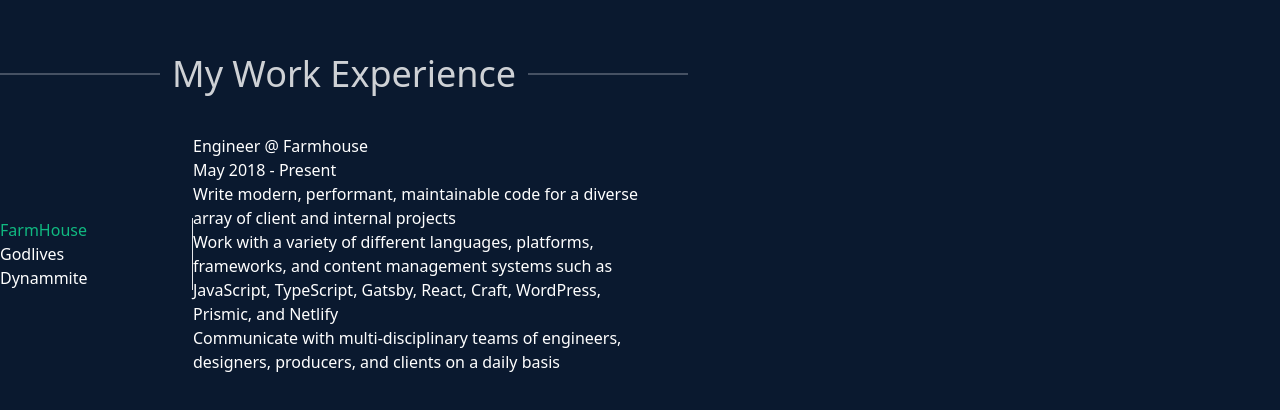
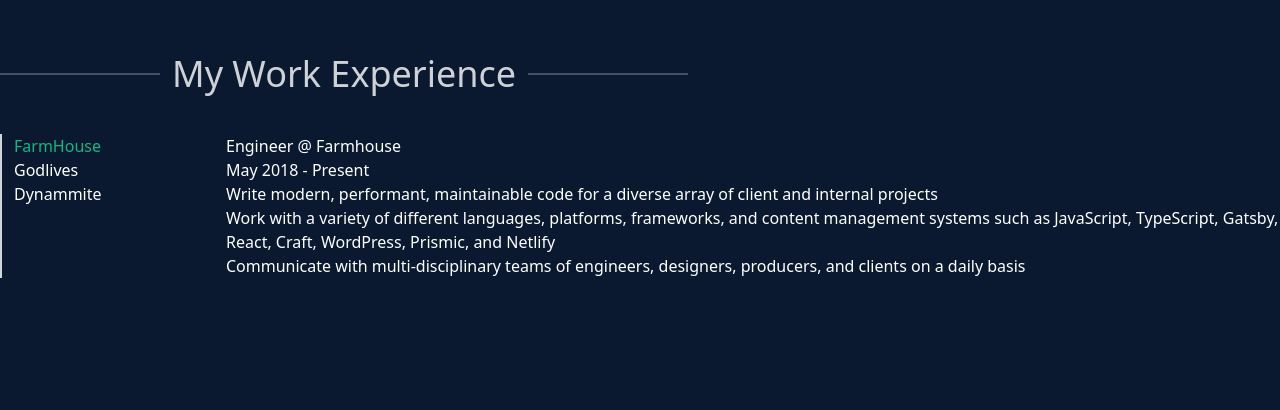
Before and after one commit to EngineerDanny/EngineerDanny_Portfolio, a React (Create React App) app: page / in a window 1280 px wide. Shown: the part 1546-1956 px from the top of the page. Built offline with nearby package versions, Linux system fonts and the light colour scheme.

Commit message:
style update 6

```diff
--- a/src/App.jsx
+++ b/src/App.jsx
@@ -85,16 +85,16 @@ function App() {
             <div className="w-40 h-0.5 bg-gray-300 opacity-30"></div>
           </div>
 
-          <div className="flex flex-row items-center w-full">
+          <div className="flex flex-row ">
             {/*Job Tabs Component */}
-            <ul className="flex flex-col border-r">
+            <ul className="flex flex-col items-center content-center border-gray-300 border-l-2 mr-5  pl-3">
               <li className="text-green-500 w-48">FarmHouse</li>
               <li className=" w-48">Godlives</li>
               <li className=" w-48">Dynammite</li>
             </ul>
 
             {/* Job Content */}
-            <div className="max-w-md">
+            <div className="flex flex-col">
               {/* Job title */}
               <h3>
                 <span>Engineer</span>
```
